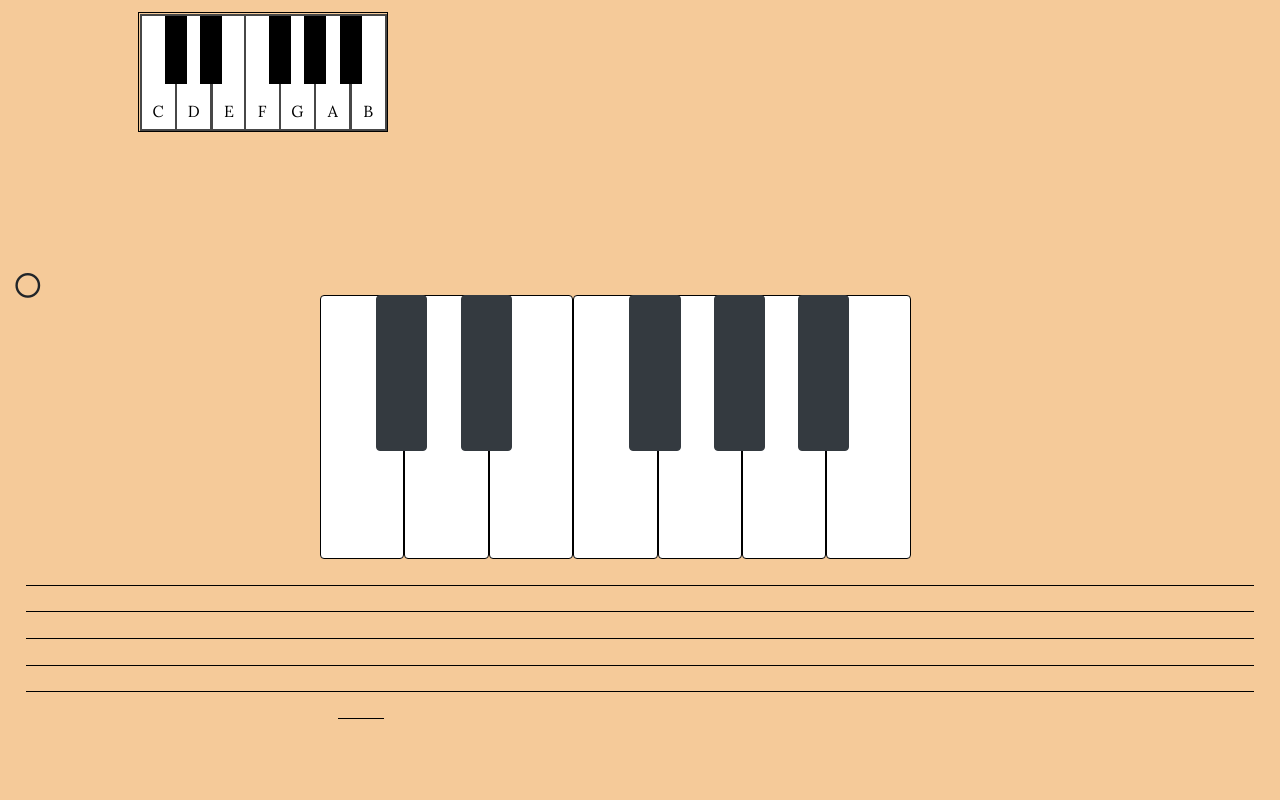
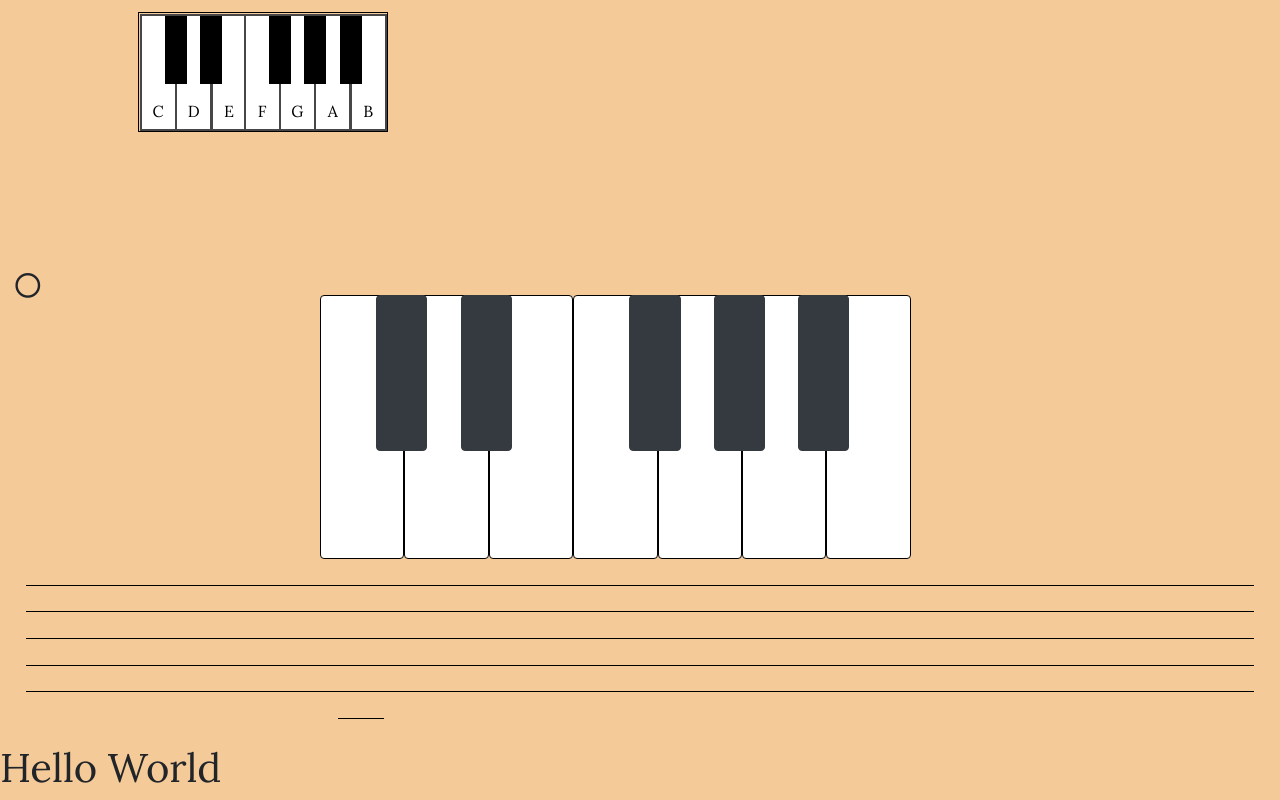
Before and after one commit to Tsaikkari/new-notes-game, a Vue app in the folder front-end/: page /users in a window 1280 px wide. Shown: the part 371-1171 px from the top of the page. Before the commit the page ends 1115 px from the top, so only its background shows below. Built offline with nearby package versions, Linux system fonts and the light colour scheme.

Commit message:
Using pug template in the front-end (Users.vue)

```diff
--- a/front-end/src/App.vue
+++ b/front-end/src/App.vue
@@ -40,18 +40,21 @@
     </nav>
     <Home/>
     <Levels/>
+    <Users/>
   </div>
 </template>
 
 <script>
 import Home from './views/Home.vue'
 import Levels from './views/Levels.vue'
+import Users from './views/Users.vue'
 
 export default {
   name: 'app',
   components: {
     Home,
-    Levels
+    Levels,
+    Users
   },
   data() {
     return {
--- a/front-end/src/router/index.js
+++ b/front-end/src/router/index.js
@@ -25,6 +25,14 @@ const routes = [
     // this generates a separate chunk (tests.[hash].js) for this route
     // which is lazy-loaded when the route is visited.
     component: () => import(/* webpackChunkName: "tests" */ '../views/Tests.vue')
+  },
+  {
+    path: '/users',
+    name: 'Users',
+    // route level code-splitting
+    // this generates a separate chunk (users.[hash].js) for this route
+    // which is lazy-loaded when the route is visited.
+    component: () => import(/* webpackChunkName: "users" */ '../views/Users.vue')
   }
 ]
 
--- /dev/null
+++ b/front-end/src/views/Users.vue
@@ -0,0 +1,9 @@
+<script>
+export default {
+  name: "Users"
+}
+</script>
+
+<template lang="pug">
+  h1 Hello World
+</template>
```
